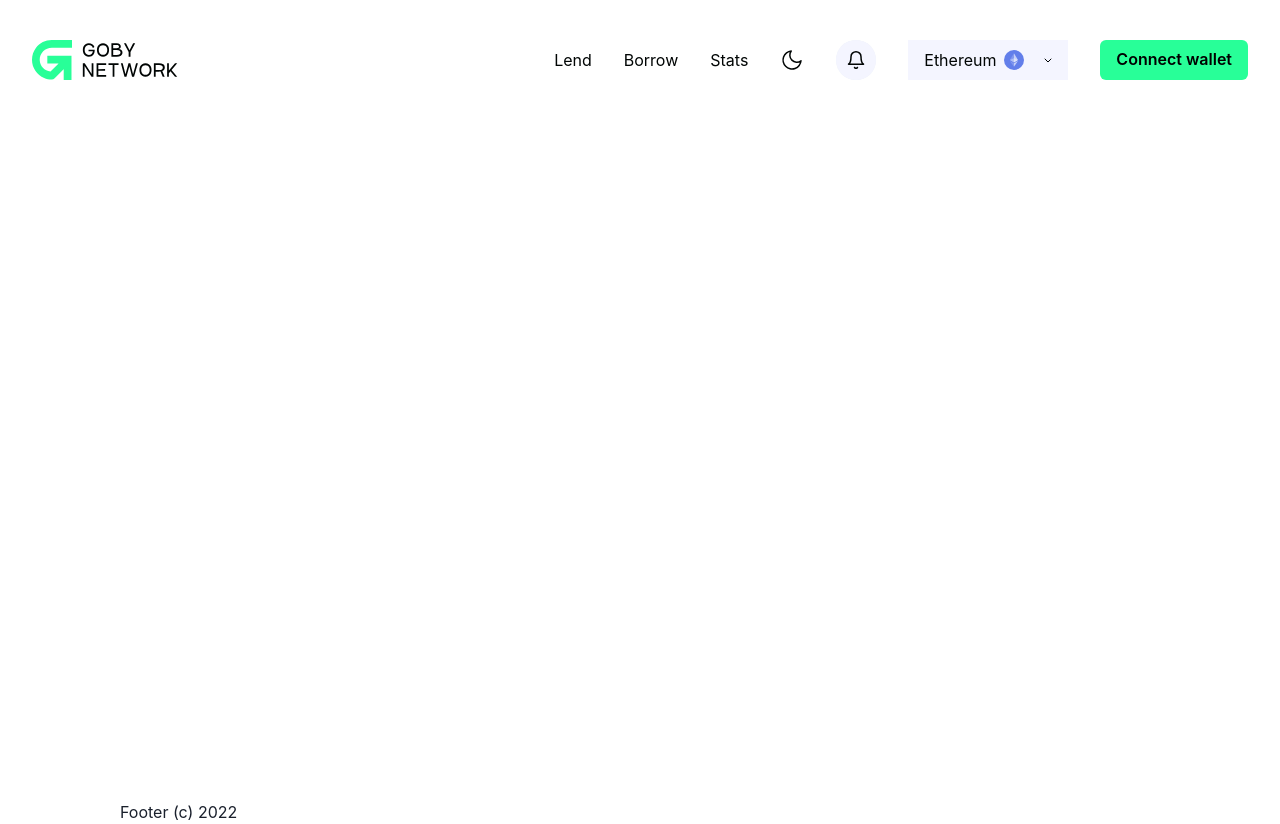
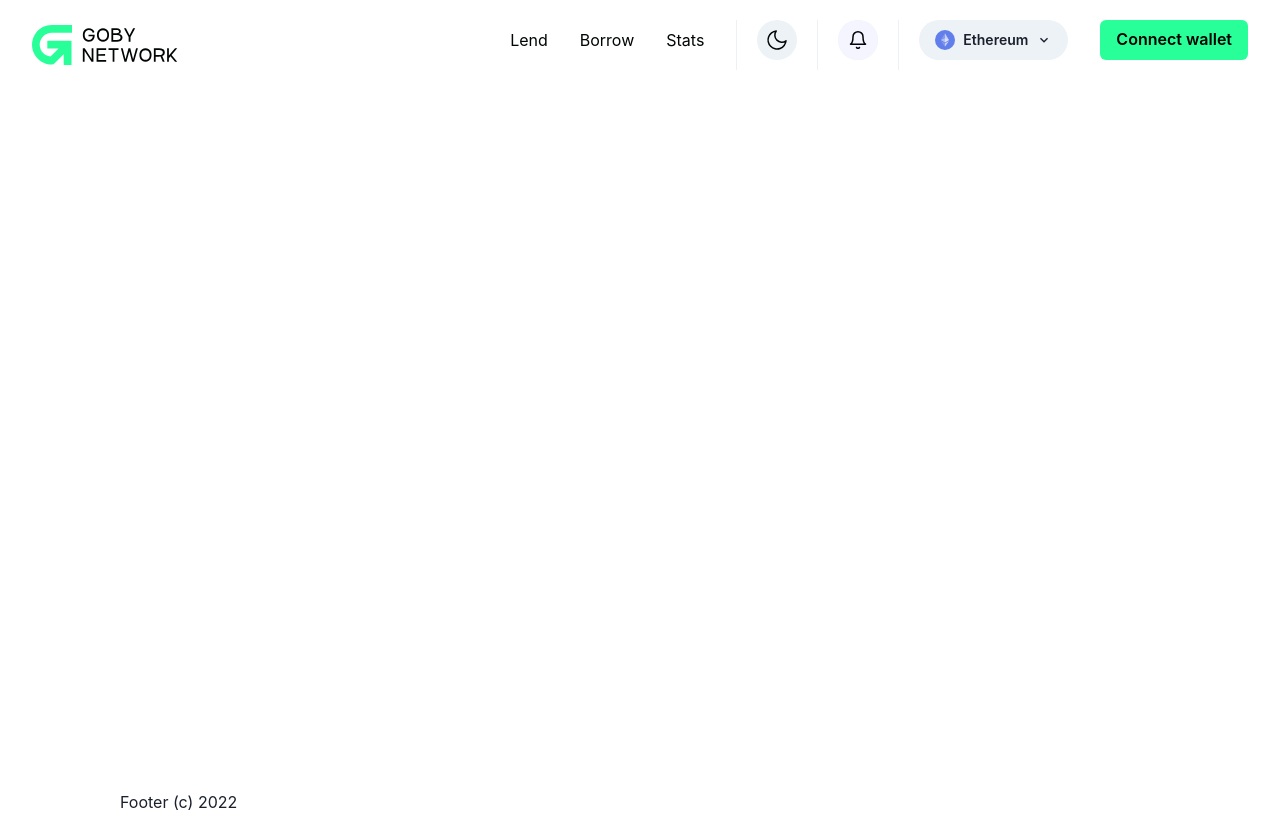
Before and after one commit to paurock/goby, a Next.js app: page / in a window 1280 px wide. Built offline with nearby package versions, Linux system fonts and the light colour scheme.

Commit message:
header process

```diff
--- a/package.json
+++ b/package.json
@@ -9,6 +9,7 @@
     "lint": "next lint"
   },
   "dependencies": {
+    "@chakra-ui/icons": "^2.0.2",
     "@chakra-ui/react": "^2.2.1",
     "@emotion/react": "^11",
     "@emotion/styled": "^11",
--- a/src/app/Header.tsx
+++ b/src/app/Header.tsx
@@ -13,14 +13,16 @@ import {
   Container,
   Box as Div,
   IconButton,
-} from "@chakra-ui/react";
-import { motion } from "framer-motion";
+  Divider,
+  Center,
+} from '@chakra-ui/react';
+import { motion } from 'framer-motion';
 
-import Link from "next/link";
-import React, { useState } from "react";
-import { useRouter } from "next/router";
+import Link from 'next/link';
+import React, { useState } from 'react';
+import { useRouter } from 'next/router';
 
-import { links, useAssets, VFlex, DropdownMenu } from "shared";
+import { links, useAssets, VFlex, DropdownMenu } from 'shared';
 
 export const Header = () => {
   const { route } = useRouter();
@@ -45,10 +47,11 @@ export const Header = () => {
     bellLight,
     bellDarksvg,
   } = useAssets();
+
   const currencies = [
-    { caption: "Ethereum", imgSrc: ethereum },
-    { caption: "Poligon", imgSrc: polygon },
-    { caption: "BNB Chain", imgSrc: bnbChain },
+    { caption: 'Ethereum', imgSrc: ethereum },
+    { caption: 'Poligon', imgSrc: polygon },
+    { caption: 'BNB Chain', imgSrc: bnbChain },
   ];
   const { colorMode, toggleColorMode, setColorMode } = useColorMode();
 
@@ -61,8 +64,8 @@ export const Header = () => {
 
   return (
     <Container
-      maxW={["none", "750px", "970px", "1440px", "1440px"]}
-      px={["16px", "16px", "20px", "32px"]}
+      maxW={['none', '750px', '970px', '1440px', '1440px', '1600px']}
+      px={['16px', '16px', '20px', '32px']}
     >
       <Flex>
         <Flex
@@ -70,8 +73,8 @@ export const Header = () => {
           gap="32px"
           justify="space-between"
           align="center"
-          pt="40px"
-          display={["none", "none", "none", "flex", "flex"]}
+          pt="20px"
+          display={['none', 'none', 'none', 'flex', 'flex']}
           fontFamily="body"
           fontSize="16px"
           lineHeight="6"
@@ -86,32 +89,41 @@ export const Header = () => {
               <Flex
                 key={link}
                 mt="2"
-                _hover={{ opacity: "0.8", textDecor: "underline" }}
+                _hover={{ opacity: '0.8', textDecor: 'underline' }}
               >
                 <Link href="#">{link}</Link>
               </Flex>
             ))}
-            <Img src={toggler} onClick={toggleColorMode} />
+            <Flex as="div" gap="20px">
+              {/* Devider  */}
+              <Center height="50px">
+                <Divider orientation="vertical" />
+              </Center>
+              <IconButton
+                aria-label="notifications"
+                rounded="20px"
+                zIndex="4"
+                icon={<Img src={toggler} onClick={toggleColorMode} />}
+              />
+              {/* Devider  */}
+              <Center height="50px">
+                <Divider orientation="vertical" />
+              </Center>
               <IconButton
                 aria-label="notifications"
                 rounded="20px"
                 zIndex="4"
                 icon={<Img src={bellLight} />}
               />
+              {/* Devider  */}
+              <Center height="50px">
+                <Divider orientation="vertical" />
+              </Center>
+
               <VFlex onClick={changeCurrency}>
-              <Flex
-                color={text}
-                background={select}
-                h="40px"
-                w="160px"
-                justify="center"
-                align="center"
-                gap="8px"
-                cursor="pointer"
-              >
                 <DropdownMenu entries={currencies} />
+              </VFlex>
             </Flex>
-            </VFlex>
             <Button background="#28FF98" color="#000" px="16px" py="9px">
               Connect wallet
             </Button>
@@ -120,17 +132,17 @@ export const Header = () => {
         <Flex
           as="header"
           display={[
-            hidden ? "flex" : "none",
-            hidden ? "flex" : "none",
-            hidden ? "flex" : "none",
-            "none",
-            "none",
+            hidden ? 'flex' : 'none',
+            hidden ? 'flex' : 'none',
+            hidden ? 'flex' : 'none',
+            'none',
+            'none',
           ]}
           justify="space-between"
-          pos={hidden ? "fixed" : "absolute"}
+          pos={hidden ? 'fixed' : 'absolute'}
           ml="-20px"
           w="105%"
-          p={["32px 16px", "32px 16px", "32px 32px", "32px 16px", "32px 16px"]}
+          p={['32px 16px', '32px 16px', '32px 32px', '32px 16px', '32px 16px']}
           zIndex="228"
         >
           <Div
@@ -147,7 +159,7 @@ export const Header = () => {
           />
           <Img src={logoMob} zIndex="4" />
           <Flex gap="16px">
-            {route !== "/" ? (
+            {route !== '/' ? (
               <IconButton
                 aria-label="notifications"
                 rounded="20px"
@@ -170,42 +182,42 @@ export const Header = () => {
           initial={false}
           onAnimationStart={() => setHidden(false)}
           onAnimationComplete={() => setHidden(!isOpen)}
-          animate={{ width: isOpen ? "100%" : 0 }}
+          animate={{ width: isOpen ? '100%' : 0 }}
           style={{
-            overflow: "hidden",
-            whiteSpace: "nowrap",
-            position: "fixed",
-            right: "0",
-            top: "0",
-            fontSize: "40px",
+            overflow: 'hidden',
+            whiteSpace: 'nowrap',
+            position: 'fixed',
+            right: '0',
+            top: '0',
+            fontSize: '40px',
             color: text,
-            gap: "32px",
-            fontFamily: "Grotesk",
-            display: "flex",
-            flexDirection: "column",
-            alignItems: "center",
-            height: "100vh",
+            gap: '32px',
+            fontFamily: 'Grotesk',
+            display: 'flex',
+            flexDirection: 'column',
+            alignItems: 'center',
+            height: '100vh',
             backgroundColor: backgroundBurger,
-            zIndex: "3",
+            zIndex: '3',
           }}
         >
           <Flex
             as="header"
             w="full"
             display={[
-              hidden ? "none" : "flex",
-              hidden ? "none" : "flex",
-              hidden ? "none" : "flex",
-              "none",
-              "none",
+              hidden ? 'none' : 'flex',
+              hidden ? 'none' : 'flex',
+              hidden ? 'none' : 'flex',
+              'none',
+              'none',
             ]}
             justify="space-between"
             p={[
-              "32px 16px",
-              "32px 16px",
-              "32px 32px",
-              "32px 16px",
-              "32px 16px",
+              '32px 16px',
+              '32px 16px',
+              '32px 32px',
+              '32px 16px',
+              '32px 16px',
             ]}
           >
             <Img src={logoMob} zIndex="4" />
@@ -233,19 +245,19 @@ export const Header = () => {
           >
             <Img
               src={lightModeMob}
-              onClick={() => setColorMode("light")}
+              onClick={() => setColorMode('light')}
               rounded="20px"
-              fill={colorMode === "dark" ? "#fff" : "#000"}
+              fill={colorMode === 'dark' ? '#fff' : '#000'}
             />
             <Img
               src={darkModeMob}
-              onClick={() => setColorMode("dark")}
+              onClick={() => setColorMode('dark')}
               rounded="20px"
             />
           </Flex>
           <motion.img
             animate={{ rotate: 360 }}
-            transition={{ ease: "linear", duration: 8, repeat: Infinity }}
+            transition={{ ease: 'linear', duration: 8, repeat: Infinity }}
             src={startWithGoby}
           />
         </motion.div>
--- a/src/pages/_app.tsx
+++ b/src/pages/_app.tsx
@@ -1,17 +1,17 @@
-import type { AppProps } from "next/app";
-import { ChakraProvider } from "@chakra-ui/react";
-import { extendTheme } from "@chakra-ui/react";
-import Head from "next/head";
+import type { AppProps } from 'next/app';
+import { ChakraProvider } from '@chakra-ui/react';
+import { extendTheme } from '@chakra-ui/react';
+import Head from 'next/head';
 
 const colors = {
   brand: {
-    900: "coral",
-    800: "coral",
-    700: "coral",
+    700: 'red',
   },
 };
 
-const theme = extendTheme({ colors });
+const theme = extendTheme({
+  colors,
+});
 
 function MyApp({ Component, pageProps }: AppProps) {
   return (
--- a/src/shared/DropdownMenu.tsx
+++ b/src/shared/DropdownMenu.tsx
@@ -1,6 +1,13 @@
 import React, { useState } from 'react';
+import { ChevronDownIcon } from '@chakra-ui/icons';
 import {
-  IconButton, Menu, MenuButton, MenuItem, MenuList, Flex, Img,
+  Menu,
+  MenuButton,
+  MenuItem,
+  MenuList,
+  Flex,
+  Img,
+  Button,
 } from '@chakra-ui/react';
 import { useAssets } from 'shared';
 
@@ -13,37 +20,43 @@ interface MenuProps {
 
 export function DropdownMenu({ entries }: MenuProps) {
   const [currency, setCurrency] = useState(entries[0].caption);
-  const currencyInfo = entries.find((({ caption }) => caption === currency));
+  const currencyInfo = entries.find(({ caption }) => caption === currency);
   const { select, toggleCurrency } = useAssets();
   return (
-    <Menu isLazy styleConfig={{ display: 'flex', bgColor: 'none', width: '160px' }}>
-      <Flex gap="8px" px="16px">
-        <Flex width="fit-content">
+    <Menu>
+      <MenuButton
+        as={Button}
+        rightIcon={<ChevronDownIcon />}
+        sx={{
+          minWidth: '145px',
+          borderRadius: '20px',
+          padding: '5px 16px',
+        }}
+      >
+        {/* Initial Currency start */}
+        <Flex gap="8px">
+          <Img src={currencyInfo?.imgSrc} sizes="20px 20px" />
+          <Flex
+            width="fit-content"
+            sx={{ fontSize: '14px', alignItems: 'center' }}
+          >
             {currency}
           </Flex>
-        <Img src={currencyInfo?.imgSrc} sizes="20px 20px" />
         </Flex>
-      <MenuButton
-        as={IconButton}
-        aria-label="Options"
-        icon={<Img src={toggleCurrency} sizes="20px 20px" />}
-        variant="outline"
-        p="0"
-        m="0"
-        border="0"
-      />
-      <MenuList border="none" borderRadius="none" marginLeft="-120px">
-        {entries.filter(({ caption }) => caption !== currency).map(({ imgSrc, caption }) => (
+        {/* Initial Currency end */}
+      </MenuButton>
+
+      <MenuList border="none" borderRadius="5px">
+        {entries
+          .filter(({ caption }) => caption !== currency)
+          .map(({ imgSrc, caption }) => (
             <MenuItem
               w="160px"
-            display="flex"
-            justifyContent="space-between"
               gap="8px"
               key={caption}
               onClick={() => setCurrency(caption)}
               bgColor={select}
               m="0"
-            p="12px"
             >
               {caption}
               <Img src={imgSrc} />
@@ -51,6 +64,5 @@ export function DropdownMenu({ entries }: MenuProps) {
           ))}
       </MenuList>
     </Menu>
-
   );
 }
```
Also changed, not shown: src/app/theme/breakpoints.ts (+6 -6 lines), 1 other file (tests, documents, lock files or other folders). Lines whose indentation alone changed are shown as unchanged.
